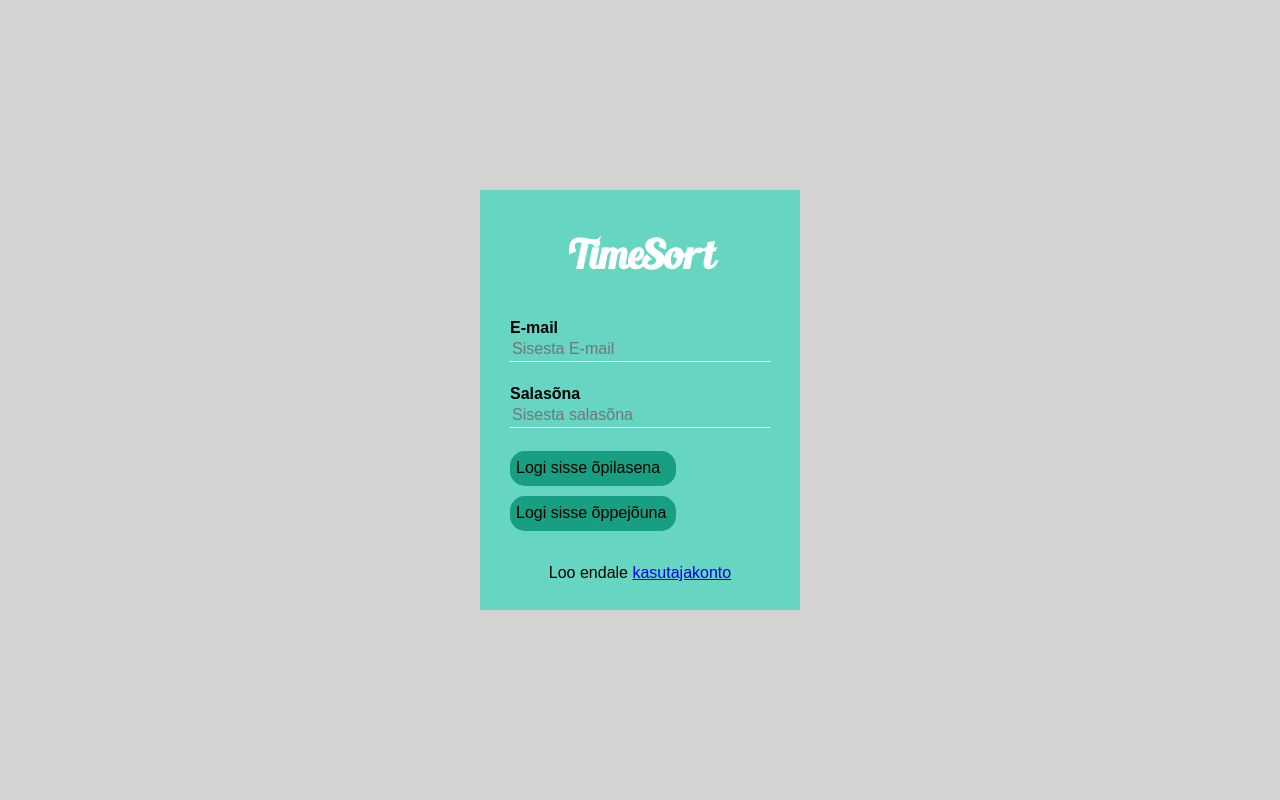
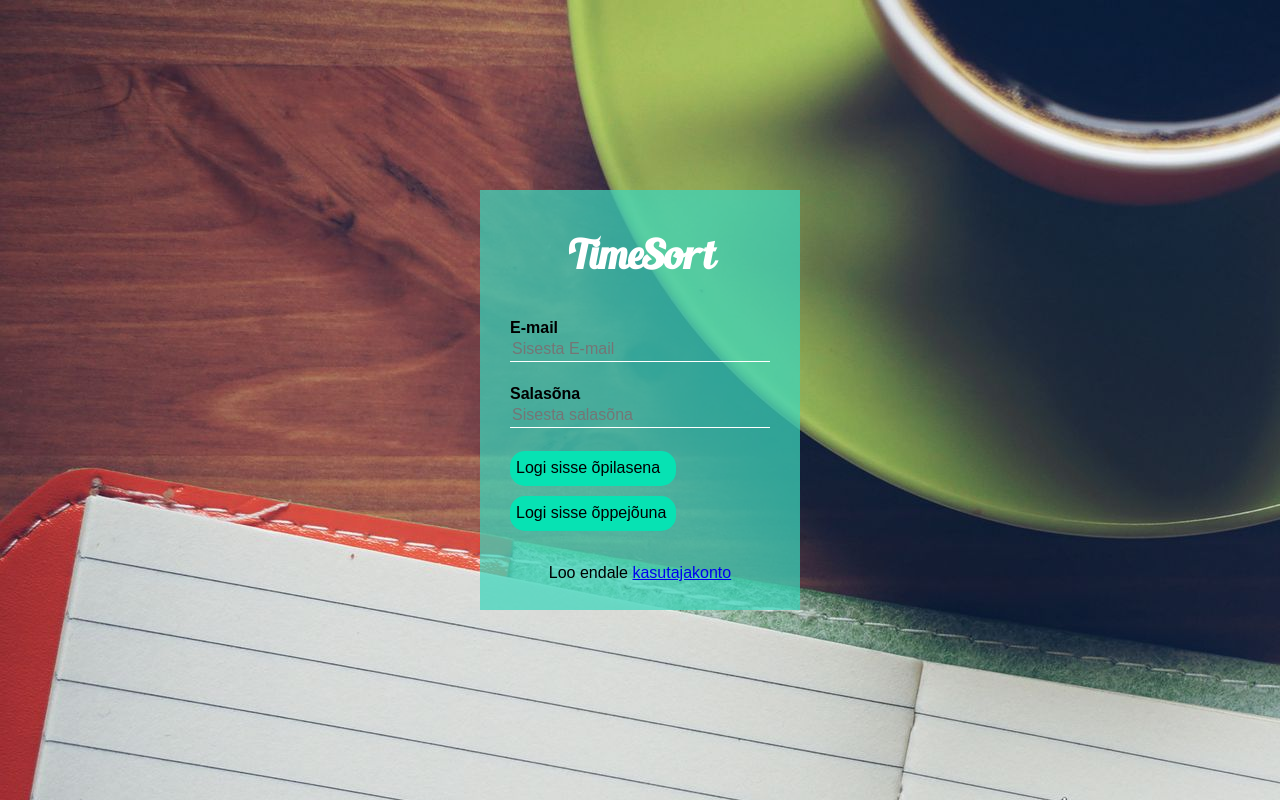
Before and after one commit to henrimag/projekt, a PHP site: page /site/logIn.php in a window 1280 px wide. Run offline with PHP 8.4, Linux system fonts and the light colour scheme.

Commit message:
buton re-color

```diff
--- a/style/style.css
+++ b/style/style.css
@@ -3,7 +3,7 @@ html {
   margin: 0;
   padding: 0;
   font-family: sans-serif;
-  /* background-image: url('../images/login_background.jpg'); */
+  background-image: url('../images/login_background.jpg');
 }
 
 body {
@@ -60,7 +60,7 @@ body {
     border: none;
     outline: none;
     height: 35px;
-    background: #189e81;
+    background: #07e2b3;
     color: rgb(0, 0, 0);
     font-size: 16px;
     border-radius: 15px;
```
